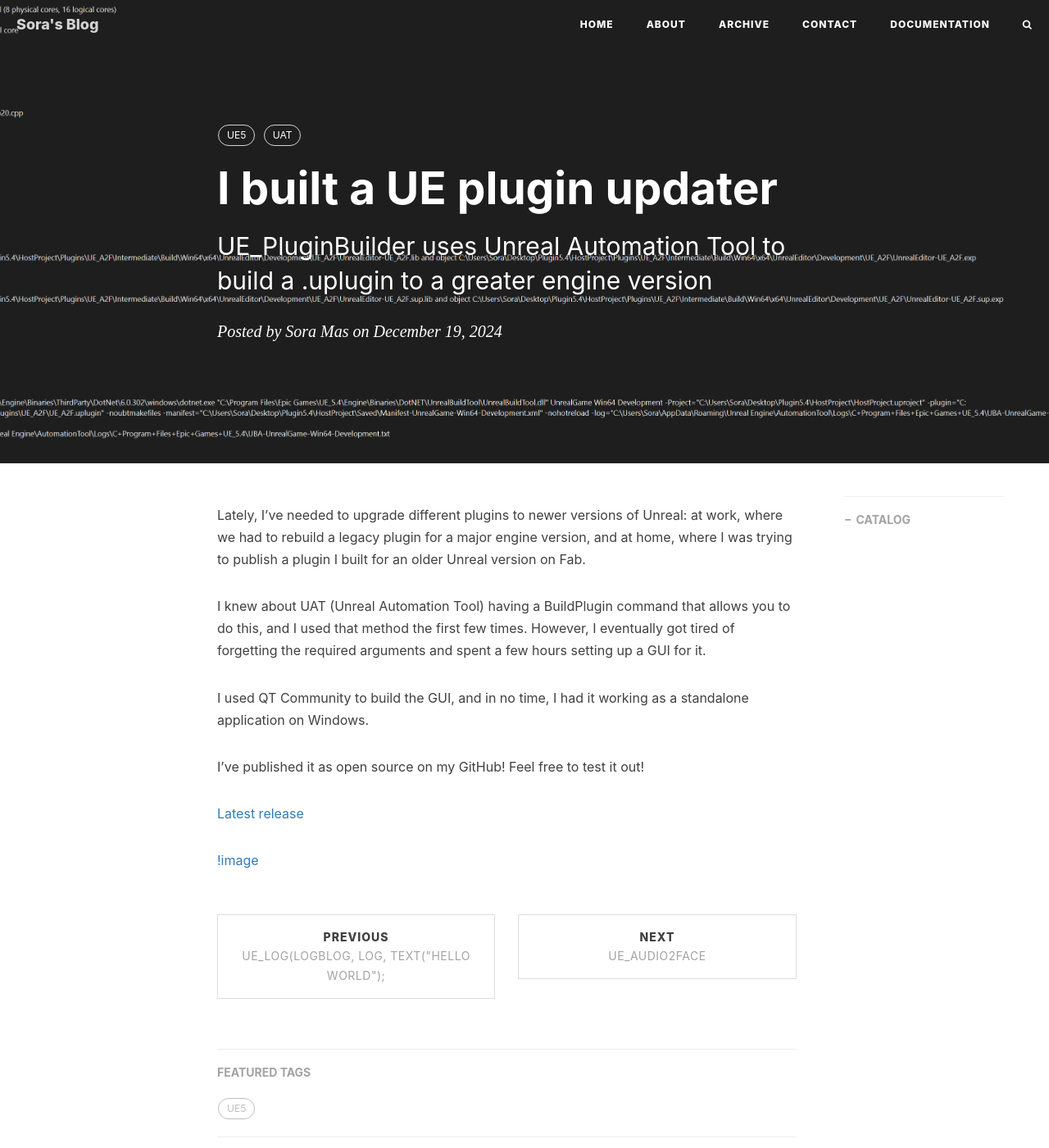
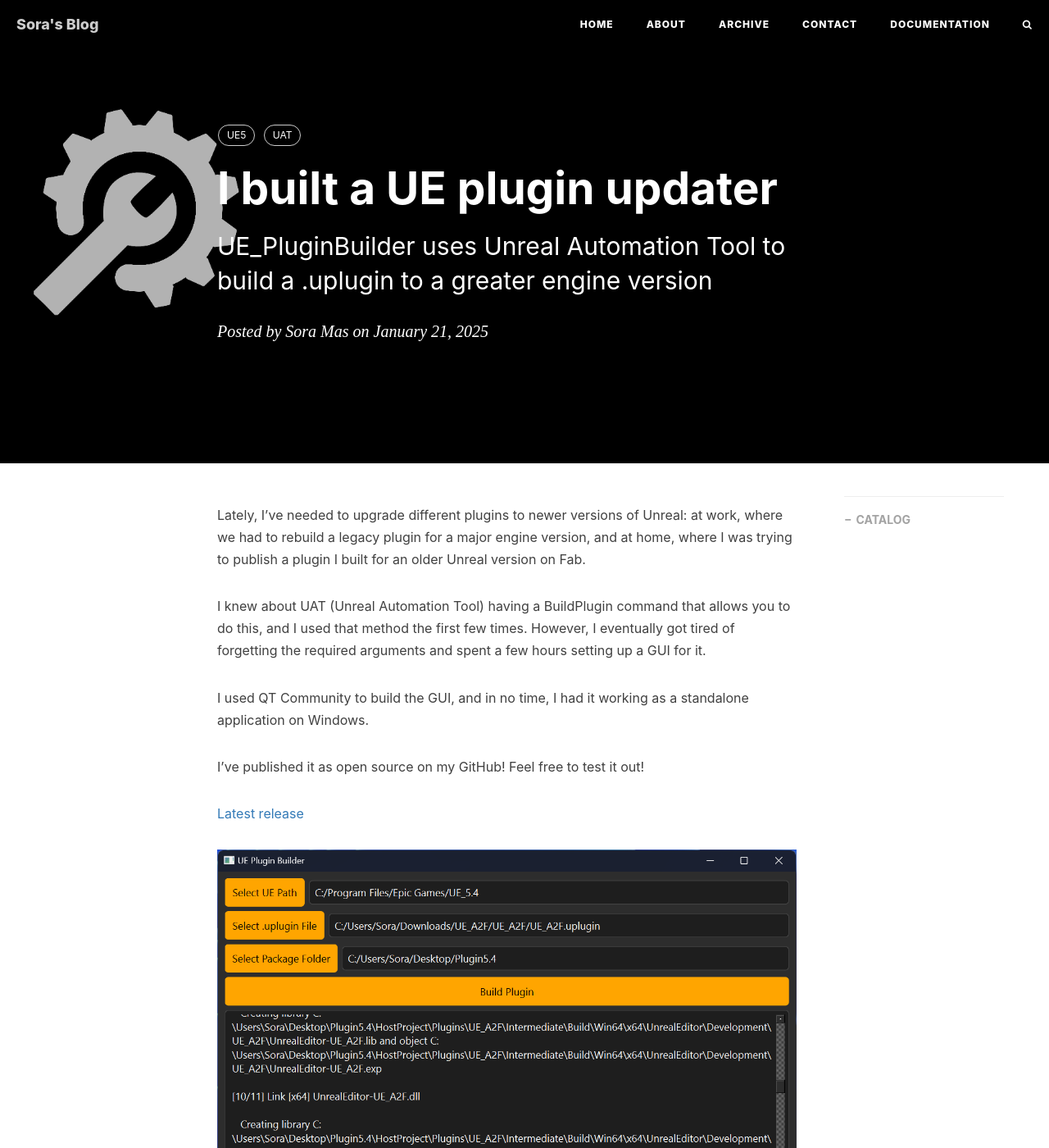
Before and after one commit to Bumvolla/bumvolla.github.io, a Jekyll site: the page built from _posts/2025-01-21-ue_pluginBuilder.md, in a window 1280 px wide and 1400 px high. Shown: the whole window at 82% size. Built offline with Jekyll 4.4.1, drawn with Linux system fonts in a browser that asks for light colours; nearby versions of some CDN libraries; comment, search, counter and statistics services are not loaded.

Commit message:
Update day and banner

```diff
--- a/_posts/2025-01-21-ue_pluginBuilder.md
+++ b/_posts/2025-01-21-ue_pluginBuilder.md
@@ -2,7 +2,7 @@
 layout: post
 title: "I built a UE plugin updater"
 subtitle: "UE_PluginBuilder uses Unreal Automation Tool to build a .uplugin to a greater engine version"
-date: 2024-12-19
+date: 2025-01-21
 author: "Sora Mas"
 post_type: "post"
 header-img: "img/UE_PluginBuilder.png"
@@ -10,6 +10,7 @@ tags:
   - UE5
   - UAT
 ---
+
 
 Lately, I’ve needed to upgrade different plugins to newer versions of Unreal: at work, where we had to rebuild a legacy plugin for a major engine version, and at home, where I was trying to publish a plugin I built for an older Unreal version on Fab.
 
@@ -21,4 +22,4 @@ I’ve published it as open source on my GitHub! Feel free to test it out!
 
 [Latest release](https://github.com/Bumvolla/UE_PluginBuilder/releases/latest)
 
-[!image](img/UE_PluginBuilderWindow.png)
+![image](/../img/UE_PluginBuilderWindow.png)
```
Also changed, not shown: img/UE_PluginBuilder.png.
